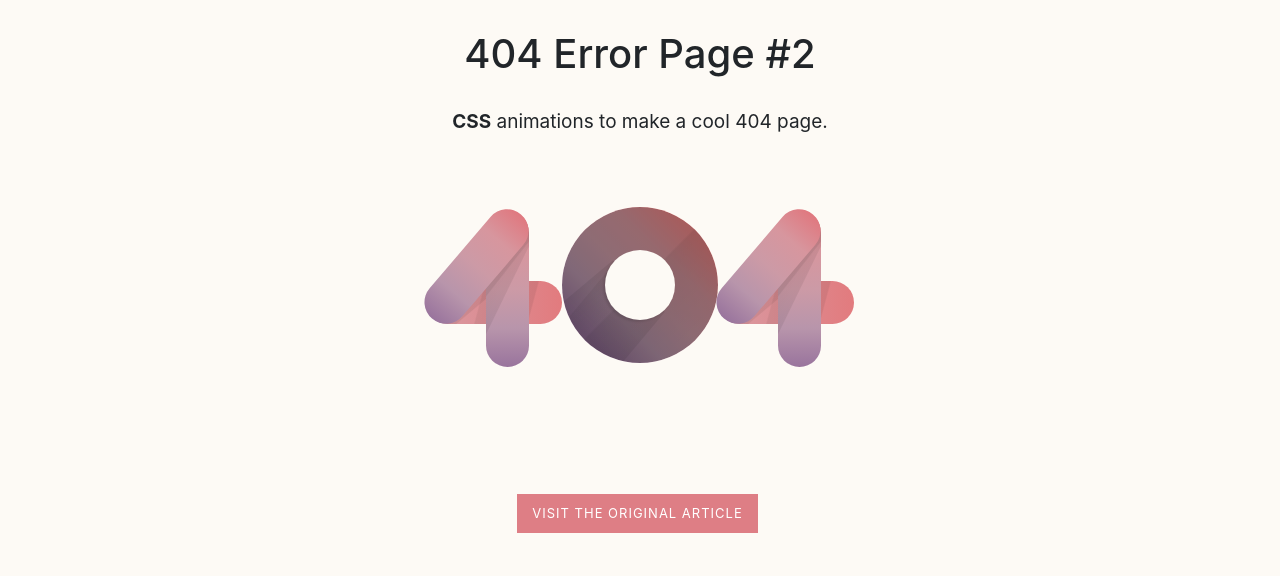
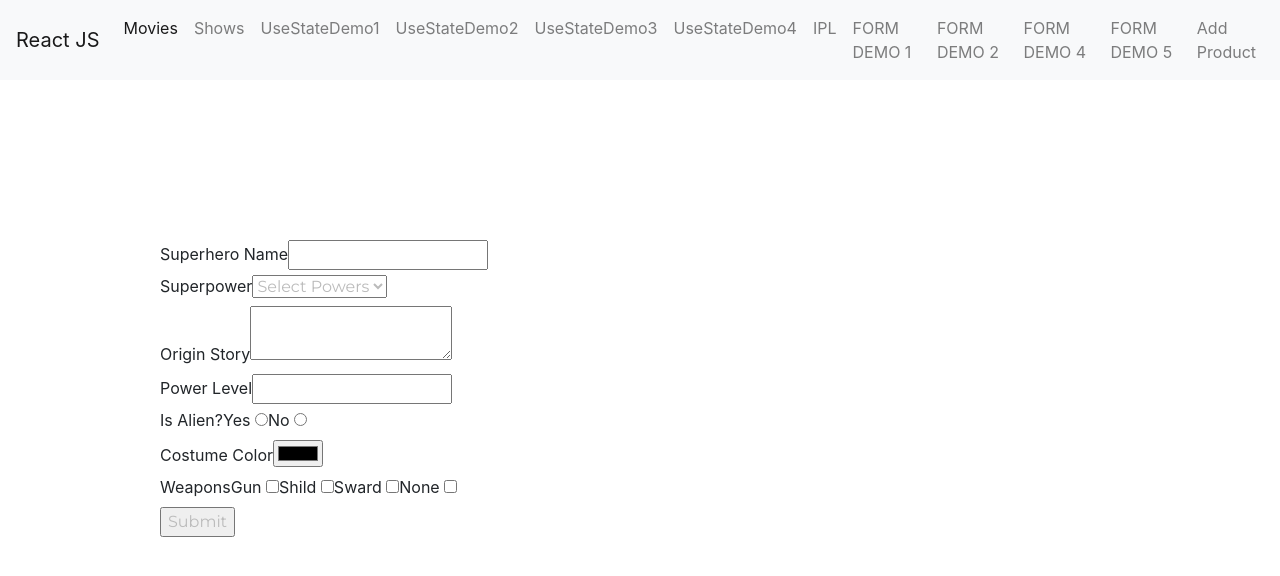
Before and after one commit to jaymjvaghasiya/learning-react, a React (Vite) app: page /formdemo5 in a window 1280 px wide. Before the commit this address had no page. Shown: the top 576 px of the page. Built offline with nearby package versions, Linux system fonts and the light colour scheme.

Commit message:
third commit

```diff
--- a/src/App.jsx
+++ b/src/App.jsx
@@ -20,13 +20,15 @@ import { IPLHome } from './components/ipl/IPLHome'
 import { FormDemo1 } from './components/form/FormDemo1'
 import { FormDemo2 } from './components/form/FormDemo2'
 import { AddProduct } from './components/form/AddProduct'
+import { FormDemo4 } from './components/form/FormDemo4'
+import { FormDemo5 } from './components/form/FormDemo5'
 
 function App() {
 
   const location = useLocation();
   const validPaths = ['/', '/movies', '/shows', '/playcontent/:id', '/usestatedemo1',
                       '/usestatedemo2', '/usestatedemo3', '/usestatedemo4', '/ipl',
-                      '/formdemo1', '/formdemo2', '/addproduct'];
+                      '/formdemo1', '/formdemo2', '/formdemo4', '/formdemo5', '/addproduct'];
   const showNavbar = validPaths.some(path =>
     matchPath({path, end: true}, location.pathname)
   );
@@ -52,6 +54,8 @@ function App() {
         <Route path='/ipl' element={<IPLHome/>}></Route>
         <Route path='/formdemo1' element={<FormDemo1/>}></Route>
         <Route path='/formdemo2' element={<FormDemo2/>}></Route>
+        <Route path='/formdemo4' element={<FormDemo4/>}></Route>
+        <Route path='/formdemo5' element={<FormDemo5/>}></Route>
         <Route path='/addproduct' element={<AddProduct/>}></Route>
         <Route path='/*' element={<Error404/>}></Route>
       </Routes>
--- a/src/components/Navbar.jsx
+++ b/src/components/Navbar.jsx
@@ -39,6 +39,12 @@ export const Navbar = (props) => {
                             <Link class="nav-link" to="/formdemo2">FORM DEMO 2 </Link>
                         </li>
                         <li class="nav-item">
+                            <Link class="nav-link" to="/formdemo4">FORM DEMO 4 </Link>
+                        </li>
+                        <li class="nav-item">
+                            <Link class="nav-link" to="/formdemo5">FORM DEMO 5 </Link>
+                        </li>
+                        <li class="nav-item">
                             <Link class="nav-link" to="/addproduct">Add Product </Link>
                         </li>
                     </ul>
--- /dev/null
+++ b/src/components/form/FormDemo4.jsx
@@ -0,0 +1,54 @@
+import React from 'react'
+import { useForm } from 'react-hook-form'
+import { MySpan } from '../MySpan';
+
+export const FormDemo4 = () => {
+
+    const {register, handleSubmit, formState: {errors}} = useForm({mode: 'onTouched',
+        defaultValues: {name: "Ram", age: 24}
+    });
+    const submitHandler = (data) => {
+        console.log("data", data);
+    }
+
+    const validationSchema = {
+        nameValidator: {
+            required: {
+                value: true,
+                message: "Name is required."
+            },
+            minLength: {
+                value: 3,
+                message: "More then 3 characters are reqired."
+            },
+            maxLength: {
+                value: 10,
+                message: "No more then 10 characters."
+            }
+        },
+        ageValidator: {
+            required: {value: true,message: "Age is required."},
+            min: {value: 18, message: "Minorities are not allowed."}
+        }
+    }
+
+  return (
+    <div style={{textAlign: "center"}}>
+        <form onSubmit={handleSubmit(submitHandler)}>
+            <div>
+                <label htmlFor="">Name: </label>
+                <input type='text' {...register("name", validationSchema.nameValidator)} />
+                <MySpan color='red' title={errors.name?.message}></MySpan>
+            </div>
+            <div>
+                <label htmlFor="">Age: </label>
+                <input type='text' {...register("age", validationSchema.ageValidator)} />
+                <MySpan color='red' title={errors.age?.message}></MySpan>
+            </div>
+            <div>
+                <input type='submit' />
+            </div>
+        </form>
+    </div>
+  )
+}
--- /dev/null
+++ b/src/components/form/FormDemo5.jsx
@@ -0,0 +1,124 @@
+import React from 'react'
+import { useForm } from 'react-hook-form'
+import { MySpan } from '../MySpan';
+import { useState } from 'react';
+
+export const FormDemo5 = () => {
+
+    const {register, handleSubmit, formState: {errors}} = useForm({mode: "onChange"});
+    const [data, setdata] = useState({})
+    const [isSubmitted, setIsSubmitted] = useState(false);
+    const submitHandler = (data) => {
+        console.log(data);
+        setdata(data)
+        setIsSubmitted(true);
+    }
+
+    const validationSchema = {
+        nameValodator: {
+            required: {value: true, message: "Name is required."},
+            minLength: {value: 3, message: "More then 3 characters are required."}
+        },
+        superpowersValidators: {
+            validate: (value) => {
+                return value != 0 || "Please select a super power.";
+            }
+        },
+        storyValidator: {
+            maxLength: {value: 200, message: "No more then 200 characters."}
+        },
+        levelValidator: {
+            required: {value: true, message: "Level is required."},
+            validate: (value) => {
+                return value >= 1 && value <= 100 || "Please enter between 1 and 100."
+            }
+        },
+        alienValidator: {
+            required: {value: true, message: "Please select any one of them."},
+        },
+        weaponsValidator: {
+            required: {value: true, message: "Please select weapons."},
+            validate: (value) => {
+                return value?.length >= 2 || "Atleast two weapone is required."
+            }
+        }
+
+    }
+
+  return (
+    <div style={{background: "white", width: "100vw", padding: "5rem 0"}}>
+        <div style={{margin: "5rem 0 0 10rem"}}>
+            <form onSubmit={handleSubmit(submitHandler)}>
+                <div>
+                    <label>Superhero Name</label>
+                    <input type='text' {...register("name", validationSchema.nameValodator)}/>
+                    <MySpan color='red' title={errors.name?.message}></MySpan>
+                </div>
+
+                <div>
+                    <label>Superpower</label>
+                    <select {...register("superpowers", validationSchema.superpowersValidators)}>
+                        <option value='0'>Select Powers</option>
+                        <option value='Invisibility'>Invisibility</option>
+                        <option value='Flight'>Flight</option>
+                        <option value='Strength'>Strength</option>
+                        <option value='Speed'>Speed</option>
+                    </select>
+                    <MySpan color='red' title={errors.superpowers?.message}></MySpan>
+                </div>
+
+                <div>
+                    <label>Origin Story</label>
+                    <textarea {...register("story",validationSchema.storyValidator)}></textarea>
+                    <MySpan color='red' title={errors.story?.message}></MySpan>
+                </div>
+
+                <div>
+                    <label>Power Level</label>
+                    <input type='number' {...register('level',validationSchema.levelValidator)} />
+                    <MySpan color='red' title={errors.level?.message}></MySpan>
+                </div>
+
+                <div>
+                    <label>Is Alien?</label>
+                    Yes <input type='radio' value='yes' {...register('is_alien',validationSchema.alienValidator)} />
+                    No <input type='radio' value='no' {...register('is_alien',validationSchema.alienValidator)} />
+                    <MySpan color='red' title={errors.is_alien?.message}></MySpan>
+                </div>
+
+                <div>
+                    <label>Costume Color</label>
+                    <input type='color' {...register('color')} />
+                </div>
+
+                <div>
+                    <label>Weapons</label>
+                    Gun <input type='checkbox' value='Gun' {...register('weapons',validationSchema.weaponsValidator)} />
+                    Shild <input type='checkbox' value='Shield' {...register('weapons',validationSchema.weaponsValidator)} />
+                    Sward <input type='checkbox' value='Sword' {...register('weapons',validationSchema.weaponsValidator)} />
+                    None <input type='checkbox' value='None' {...register('weapons',validationSchema.weaponsValidator)} />
+                    <MySpan color='red' title={errors.weapons?.message}></MySpan>
+                </div>
+                <div>
+                    <input type='submit' />
+                </div>
+            </form>
+            {
+                isSubmitted && <div style={{color: data.color}}>
+                    Name: {data.name} <br/>
+                    Super Power: {data.superpowers} <br/>
+                    Origin Story: {data.story} <br/>
+                    Power level: {data.level} <br/>
+                    Is Aliean: {data.is_alien} <br/>
+                    Costume Color: {data.weapons} <br/>
+                    {
+                        data.weapons?.map((w)=>{
+                            return <li>{w}</li>
+                        })
+                    }
+                    </div>
+            }
+        </div>
+    </div>
+  )
+}
```
